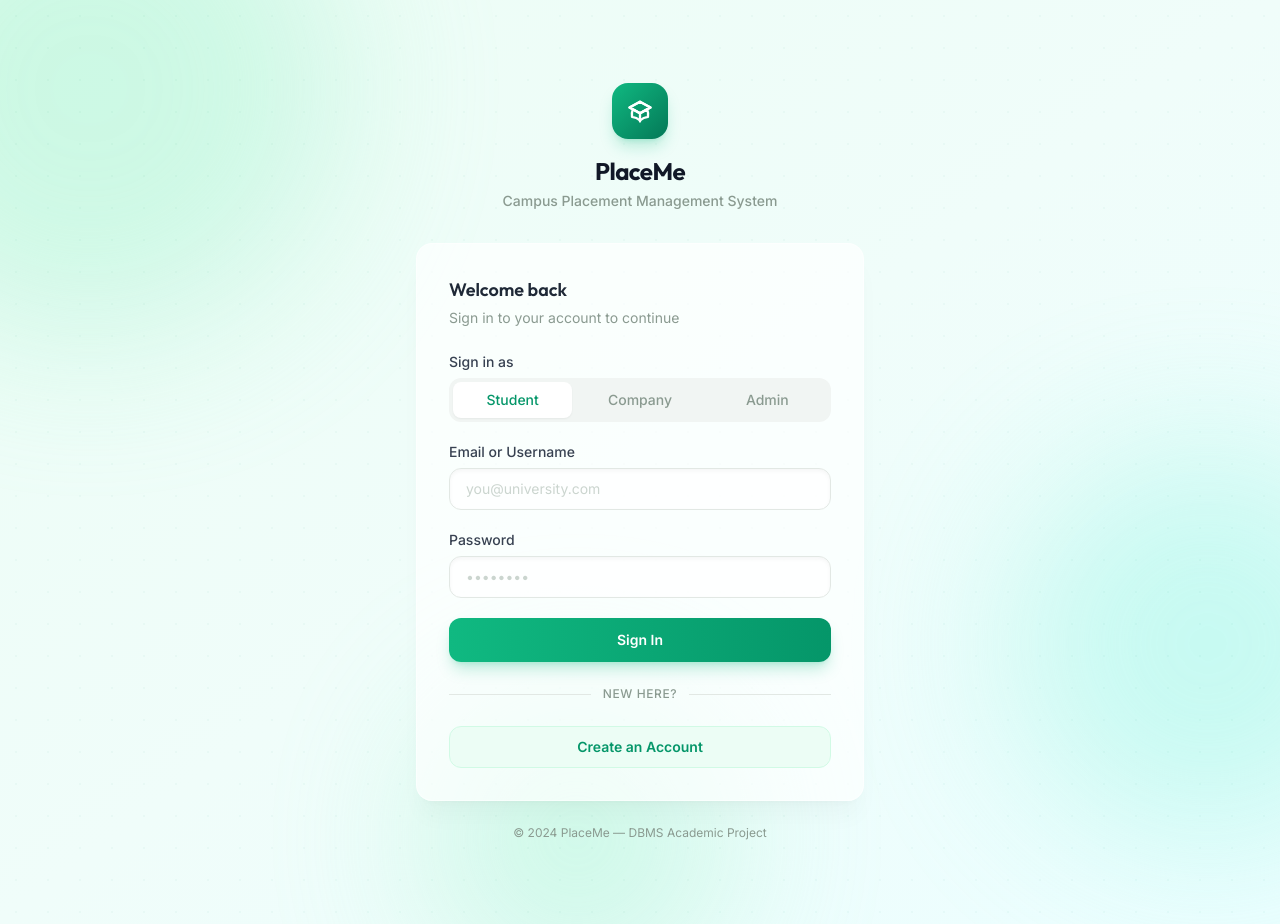
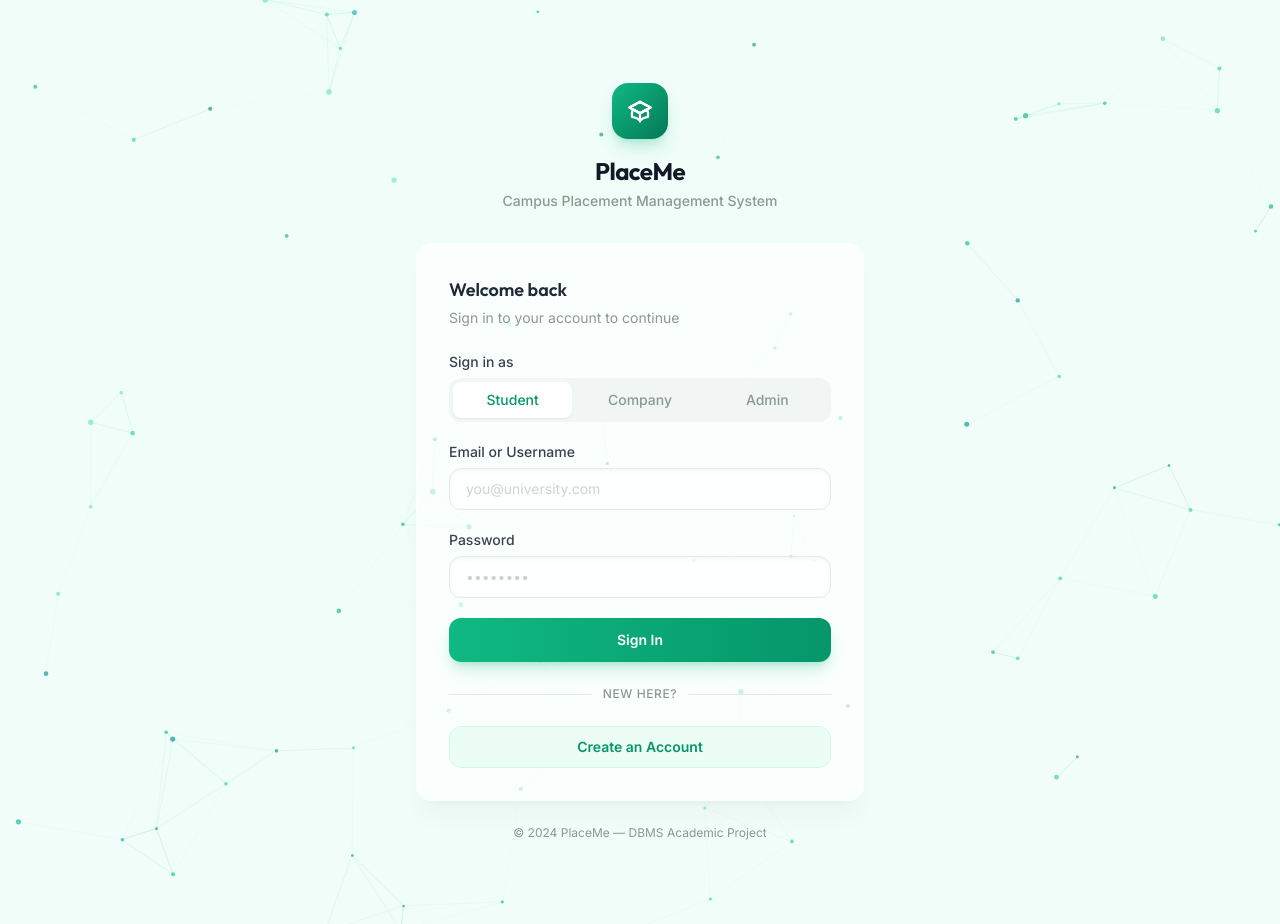
Before and after one commit to Arham-Qureshi/place-me, a Flask app: page / in a window 1280 px wide. Run offline with Flask 3, Linux system fonts and the light colour scheme; some libraries are stand-ins or nearby versions.

Commit message:
connected JS

```diff
--- a/templates/index.html
+++ b/templates/index.html
@@ -56,22 +56,9 @@
 <body class="min-h-screen flex items-center justify-center relative bg-surface-50 overflow-x-hidden overflow-y-auto">
 
     <!-- ═══════════════════════════════════════════════════
-         BACKGROUND: Emerald gradient with animated orbs
+         BACKGROUND: Interactive particle canvas
          ═══════════════════════════════════════════════════ -->
-    <div class="fixed inset-0 -z-10 overflow-hidden">
-        <!-- Base gradient -->
-        <div class="absolute inset-0 bg-gradient-to-br from-emerald-50 via-teal-50 to-cyan-50"></div>
-        <!-- Floating orbs for depth -->
-        <div class="orb w-[500px] h-[500px] bg-brand-200 -top-40 -left-40 animate-float"></div>
-        <div class="orb w-[400px] h-[400px] bg-teal-200 top-1/2 -right-32 animate-float" style="animation-delay: -3s;">
-        </div>
-        <div class="orb w-[300px] h-[300px] bg-emerald-200 -bottom-20 left-1/3 animate-float"
-            style="animation-delay: -1.5s;"></div>
-        <!-- Dot pattern overlay -->
-        <div class="absolute inset-0 opacity-[0.03]"
-            style="background-image: radial-gradient(circle, #059669 1px, transparent 1px); background-size: 32px 32px;">
-        </div>
-    </div>
+    <canvas id="bg-canvas" class="fixed inset-0 -z-10 w-full h-full"></canvas>
 
     <!-- ═══════════════════════════════════════════════════
          MAIN CARD: Glassmorphism login card
@@ -204,7 +191,9 @@
         </p>
     </div>
 
-    <!-- Script for Role Switching Animation -->
+    <!-- Particle background -->
+    <script src="{{ url_for('static', filename='js/particles.js') }}"></script>
+    <!-- Role switch animation -->
     <script>
         document.addEventListener('DOMContentLoaded', () => {
             const roleInputs = document.querySelectorAll('input[name="role"]');
```
Also changed, not shown: templates/register.html (+5 -13 lines).
